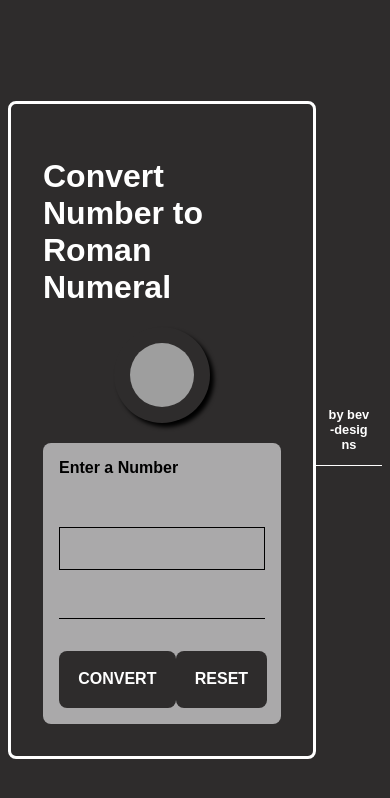
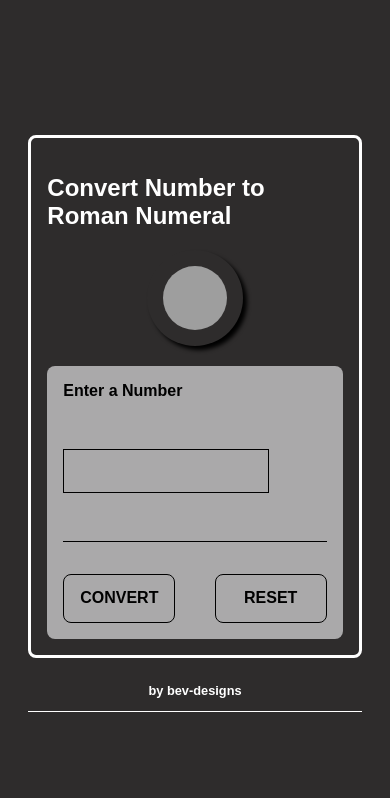
Before and after one commit to bev-designs/Numbers-to-Roman-Numerals, a plain HTML site: page index.html in a window 390 px wide. Drawn offline with Linux system fonts and the light colour scheme; grey boxes are pictures that could not be loaded.

Commit message:
styles update

```diff
--- a/index.css
+++ b/index.css
@@ -5,6 +5,7 @@
 body{
     background: #2e2c2c;
     display: flex;
+    flex-direction: column;
     justify-content: center;
     align-items: center;
     font-family: sans-serif;
@@ -61,7 +62,7 @@ p{
 }
 button{
     background: #2e2c2c;
-    width: 10em;
+    width: 9em;
     margin:1em 0 0 0;
     padding:1.2em;
     outline:none;
@@ -98,4 +99,16 @@ button{
         align-items: center;
 
     }
+    .box{
+        max-width: 35vmax;
+        padding: 1em;
+
+    }
+    button{
+        background: none;
+        width: 7em;
+        padding:.9em;
+        color: black;
+        border: .1em solid black;
+    }
 }
--- a/index.html
+++ b/index.html
@@ -11,8 +11,8 @@
   </head>
 
   <body>
-
-    <div class="box">
+    <section style="overflow:hidden;">
+      <div class="box">
 
          <div class="inner-box">
 
@@ -38,9 +38,11 @@
 
         </form>
 
-    </div>
+      </div>
 
-    <p class="by">by bev-designs</p>
+      <p class="by">by bev-designs</p>
+
+    </section>
 
     <script src="main.js"></script>
 
```
